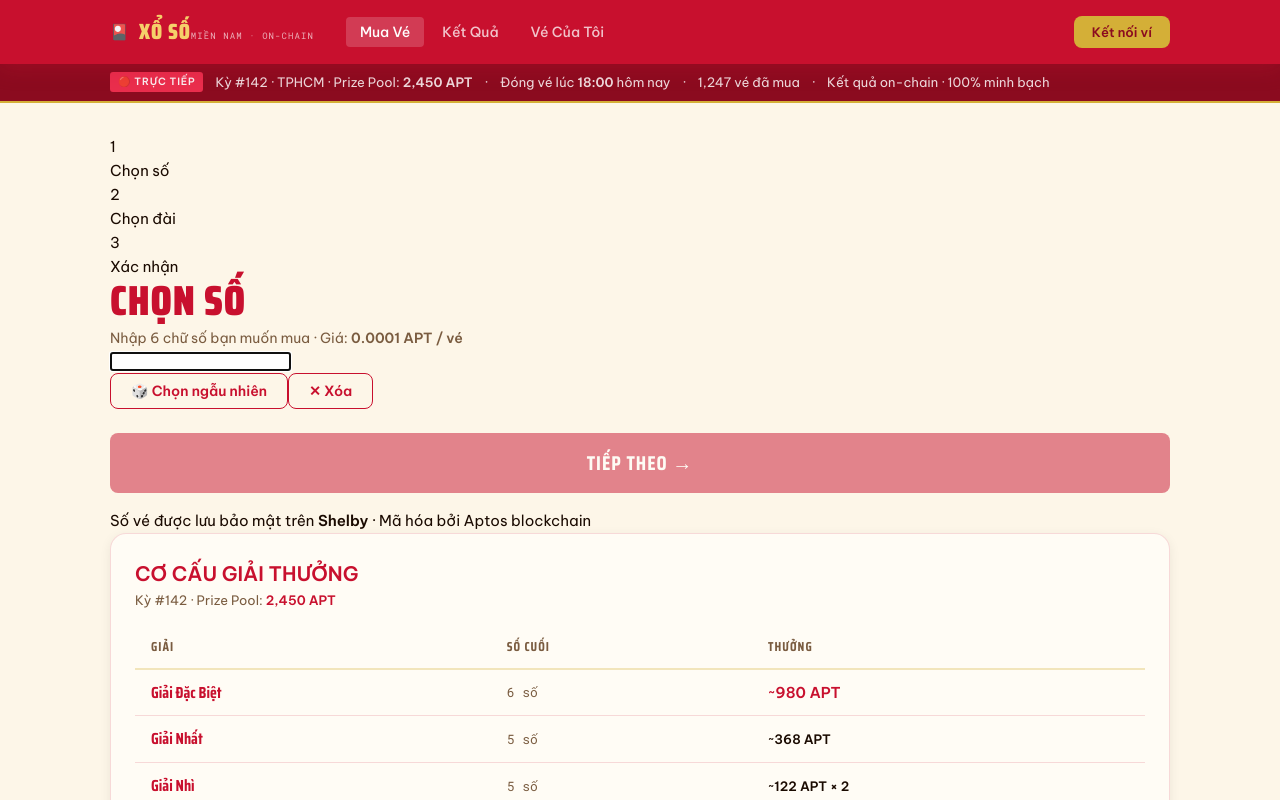
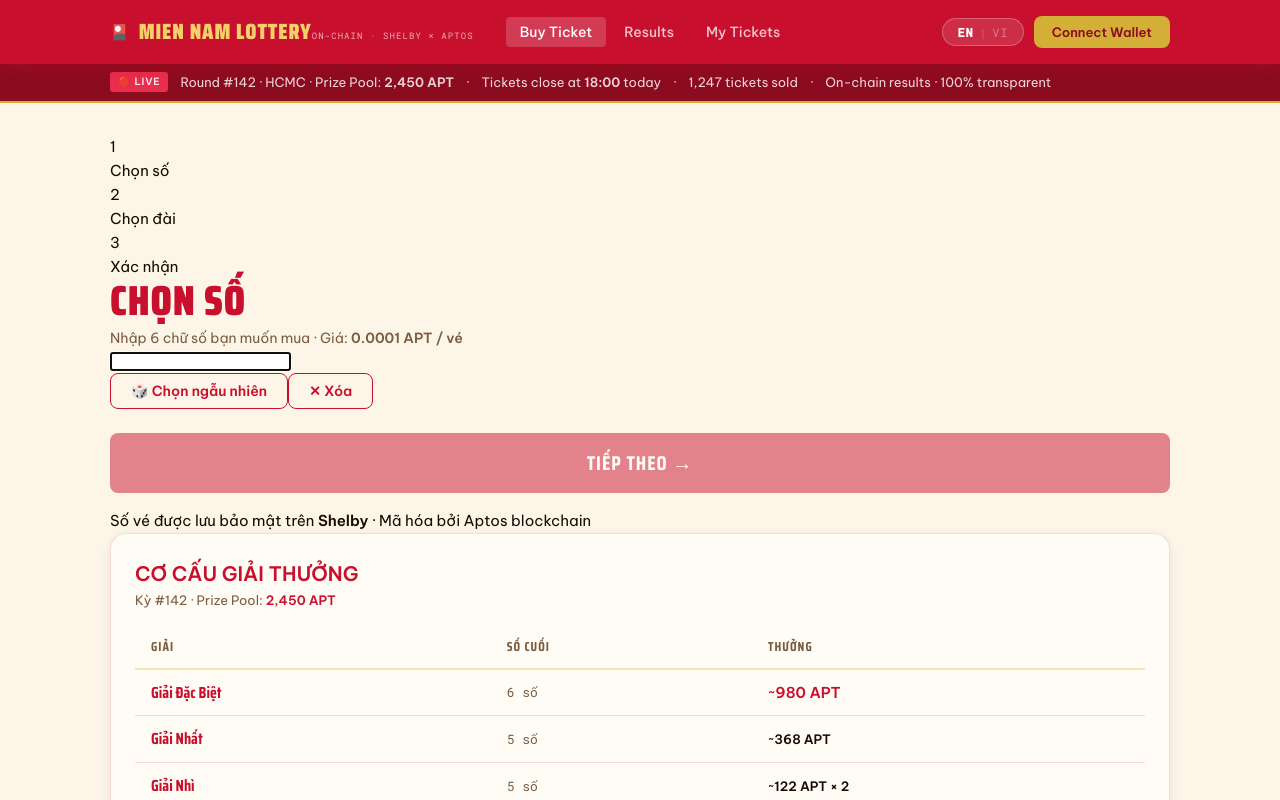
Before and after one commit to tranthanhtrucnh/xoso-onchain, a Next.js app in the folder frontend/: page / in a window 1280 px wide. Shown: the top 800 px of the page. Built offline with nearby package versions, Linux system fonts and the light colour scheme.

Commit message:
add EN/VI language toggle

```diff
--- a/frontend/src/App.tsx
+++ b/frontend/src/App.tsx
@@ -1,4 +1,5 @@
 import { useState } from "react";
+import { LangProvider, useLang } from "./i18n";
 import { MuaVePage } from "./components/MuaVePage";
 import { KetQuaPage } from "./components/KetQuaPage";
 import { VeCuaToiPage } from "./components/VeCuaToiPage";
@@ -7,12 +8,12 @@ import "./styles/globals.css";
 
 type Page = "mua-ve" | "ket-qua" | "ve-cua-toi" | "admin";
 
-export default function App() {
+function AppInner() {
   const [page, setPage] = useState<Page>("mua-ve");
   const [walletAddress, setWalletAddress] = useState<string | null>(null);
+  const { lang, t, toggleLang } = useLang();
 
   const connectWallet = async () => {
-    // Petra wallet (Aptos)
     if ((window as any).petra) {
       try {
         const response = await (window as any).petra.connect();
@@ -21,20 +22,21 @@ export default function App() {
         console.error("Wallet connect failed", e);
       }
     } else {
-      alert("Vui lòng cài Petra Wallet (aptos.dev/wallet)");
+      alert("Please install Petra Wallet at aptos.dev/wallet");
     }
   };
 
   return (
     <div className="app">
-      {/* Header */}
       <header className="header">
         <div className="header-inner">
           <div className="logo" onClick={() => setPage("mua-ve")}>
             <span className="logo-icon">🎴</span>
             <div className="logo-text">
-              <span className="logo-main">XỔ SỐ</span>
-              <span className="logo-sub">MIỀN NAM · ON-CHAIN</span>
+              <span className="logo-main">
+                {lang === "en" ? "MIEN NAM LOTTERY" : "XỔ SỐ MIỀN NAM"}
+              </span>
+              <span className="logo-sub">ON-CHAIN · SHELBY × APTOS</span>
             </div>
           </div>
 
@@ -45,12 +47,26 @@ export default function App() {
                 className={`nav-btn ${page === p ? "active" : ""}`}
                 onClick={() => setPage(p)}
               >
-                {{ "mua-ve": "Mua Vé", "ket-qua": "Kết Quả", "ve-cua-toi": "Vé Của Tôi", "admin": "Admin" }[p]}
+                {p === "mua-ve" ? t.nav_mua_ve
+                  : p === "ket-qua" ? t.nav_ket_qua
+                  : t.nav_ve_cua_toi}
               </button>
             ))}
           </nav>
 
-          <div className="wallet-area">
+          <div style={{ display: "flex", alignItems: "center", gap: 10 }}>
+            {/* Language Toggle */}
+            <button
+              onClick={toggleLang}
+              className="lang-toggle"
+              title={lang === "en" ? "Chuyen sang tieng Viet" : "Switch to English"}
+            >
+              <span className={lang === "en" ? "lang-active" : "lang-inactive"}>EN</span>
+              <span className="lang-divider">|</span>
+              <span className={lang === "vi" ? "lang-active" : "lang-inactive"}>VI</span>
+            </button>
+
+            {/* Wallet */}
             {walletAddress ? (
               <div className="wallet-connected">
                 <span className="wallet-dot" />
@@ -60,28 +76,27 @@ export default function App() {
               </div>
             ) : (
               <button className="connect-btn" onClick={connectWallet}>
-                Kết nối ví
+                {t.connect_wallet}
               </button>
             )}
           </div>
         </div>
       </header>
 
-      {/* Live ticker */}
+      {/* Ticker */}
       <div className="ticker">
         <div className="ticker-inner">
-          <span className="ticker-badge">🔴 TRỰC TIẾP</span>
-          <span className="ticker-item">Kỳ #142 · TPHCM · Prize Pool: <strong>2,450 APT</strong></span>
+          <span className="ticker-badge">🔴 {t.live}</span>
+          <span className="ticker-item">{t.ticker_ky} <strong>{t.ticker_prize}</strong></span>
           <span className="ticker-sep">·</span>
-          <span className="ticker-item">Đóng vé lúc <strong>18:00</strong> hôm nay</span>
+          <span className="ticker-item">{t.ticker_dong_ve} <strong>18:00</strong> {t.today}</span>
           <span className="ticker-sep">·</span>
-          <span className="ticker-item">1,247 vé đã mua</span>
+          <span className="ticker-item">1,247 {t.ticker_ve_da_mua}</span>
           <span className="ticker-sep">·</span>
-          <span className="ticker-item">Kết quả on-chain · 100% minh bạch</span>
+          <span className="ticker-item">{t.ticker_minh_bach}</span>
         </div>
       </div>
 
-      {/* Main */}
       <main className="main">
         {page === "mua-ve" && <MuaVePage walletAddress={walletAddress} onConnectWallet={connectWallet} />}
         {page === "ket-qua" && <KetQuaPage />}
@@ -89,16 +104,23 @@ export default function App() {
         {page === "admin" && <AdminPage />}
       </main>
 
-      {/* Footer */}
       <footer className="footer">
         <div className="footer-inner">
           <span>Powered by <strong>Shelby</strong> × <strong>Aptos</strong></span>
           <span className="footer-sep">·</span>
-          <span>Smart contract: <a href="#" className="footer-link">0x1234…abcd</a></span>
+          <span>{t.footer_contract} <a href="#" className="footer-link">0xaff0…412c</a></span>
           <span className="footer-sep">·</span>
-          <span>Randomness: Aptos VRF · Không thể can thiệp</span>
+          <span>{t.footer_random}</span>
         </div>
       </footer>
     </div>
   );
 }
+
+export default function App() {
+  return (
+    <LangProvider>
+      <AppInner />
+    </LangProvider>
+  );
+}
--- /dev/null
+++ b/frontend/src/i18n.tsx
@@ -0,0 +1,118 @@
+import { createContext, useContext, useState, ReactNode } from "react";
+
+type Lang = "vi" | "en";
+
+interface Translations {
+  nav_mua_ve: string; nav_ket_qua: string; nav_ve_cua_toi: string;
+  connect_wallet: string; live: string; ticker_ky: string;
+  ticker_prize: string; ticker_dong_ve: string; ticker_ve_da_mua: string;
+  ticker_minh_bach: string; chon_so_title: string; chon_so_sub: string;
+  chon_ngau_nhien: string; xoa: string; tiep_theo: string; quay_lai: string;
+  chon_dai: string; chon_dai_sub: string; xac_nhan: string; xac_nhan_sub: string;
+  so_da_chon: string; ky_quay: string; gia_ve: string; luu_tru: string;
+  ket_noi_vi: string; thanh_toan: string; mua_thanh_cong: string;
+  mua_thanh_cong_sub: string; mua_them: string; xem_ve: string;
+  so_da_mua: string; hint: string; co_cau_giai: string; giai: string;
+  so_cuoi: string; thuong: string; dam_bao: string; vrf_desc: string;
+  shelby_desc: string; onchain_desc: string; auto_desc: string;
+  ket_qua: string; ky_selector: string; xac_minh: string; verify_btn: string;
+  ve_cua_toi: string; win_banner: string; win_banner_sub: string;
+  nhan_thuong: string; shelby_note: string; no_wallet: string;
+  no_wallet_sub: string; footer_random: string; footer_contract: string; today: string;
+}
+
+const en: Translations = {
+  nav_mua_ve: "Buy Ticket", nav_ket_qua: "Results", nav_ve_cua_toi: "My Tickets",
+  connect_wallet: "Connect Wallet", live: "LIVE",
+  ticker_ky: "Round #142 · HCMC · Prize Pool:", ticker_prize: "2,450 APT",
+  ticker_dong_ve: "Tickets close at", ticker_ve_da_mua: "tickets sold",
+  ticker_minh_bach: "On-chain results · 100% transparent",
+  chon_so_title: "CHOOSE NUMBER",
+  chon_so_sub: "Enter 6 digits · Price:",
+  chon_ngau_nhien: "🎲 Random Pick", xoa: "✕ Clear",
+  tiep_theo: "NEXT →", quay_lai: "← Back",
+  chon_dai: "Choose Province", chon_dai_sub: "Selected number:",
+  xac_nhan: "Confirm", xac_nhan_sub: "Review your order before payment",
+  so_da_chon: "Selected number", ky_quay: "Draw round",
+  gia_ve: "Ticket price", luu_tru: "Storage",
+  ket_noi_vi: "Please connect your wallet to pay",
+  thanh_toan: "💳 PAY & BUY TICKET",
+  mua_thanh_cong: "Ticket Purchased!",
+  mua_thanh_cong_sub: "Your ticket is saved on-chain and on Shelby storage",
+  mua_them: "🎫 Buy more tickets", xem_ve: "📋 View my tickets",
+  so_da_mua: "PURCHASED NUMBER",
+  hint: "Ticket stored securely on Shelby · Verified by Aptos blockchain",
+  co_cau_giai: "PRIZE STRUCTURE", giai: "Prize", so_cuoi: "Last digits", thuong: "Reward",
+  dam_bao: "🔐 TRANSPARENCY GUARANTEE",
+  vrf_desc: "Verifiable randomness, no manipulation possible",
+  shelby_desc: "Decentralized tickets, immutable and permanent",
+  onchain_desc: "All transactions public on Aptos blockchain",
+  auto_desc: "Smart contract auto-sends winnings instantly",
+  ket_qua: "Results", ky_selector: "Draw Rounds",
+  xac_minh: "🔐 Verify Result", verify_btn: "🔍 View on Aptos Explorer",
+  ve_cua_toi: "My Tickets",
+  win_banner: "🎉 You have unclaimed winning tickets!",
+  win_banner_sub: "Smart contract is ready to transfer your winnings",
+  nhan_thuong: "💰 Claim Prize",
+  shelby_note: "All tickets stored on Shelby decentralized storage · Immutable · Permanent.",
+  no_wallet: "Connect wallet to view tickets",
+  no_wallet_sub: "Please connect Petra Wallet to view your purchased tickets",
+  footer_random: "Randomness: Aptos VRF · Tamper-proof",
+  footer_contract: "Smart contract:", today: "today",
+};
+
+const vi: Translations = {
+  nav_mua_ve: "Mua Vé", nav_ket_qua: "Kết Quả", nav_ve_cua_toi: "Vé Của Tôi",
+  connect_wallet: "Kết nối ví", live: "TRỰC TIẾP",
+  ticker_ky: "Kỳ #142 · TPHCM · Prize Pool:", ticker_prize: "2,450 APT",
+  ticker_dong_ve: "Đóng vé lúc", ticker_ve_da_mua: "vé đã mua",
+  ticker_minh_bach: "Kết quả on-chain · 100% minh bạch",
+  chon_so_title: "CHỌN SỐ",
+  chon_so_sub: "Nhập 6 chữ số · Giá:",
+  chon_ngau_nhien: "🎲 Chọn ngẫu nhiên", xoa: "✕ Xóa",
+  tiep_theo: "TIẾP THEO →", quay_lai: "← Quay lại",
+  chon_dai: "Chọn đài", chon_dai_sub: "Số đã chọn:",
+  xac_nhan: "Xác nhận", xac_nhan_sub: "Kiểm tra lại trước khi thanh toán",
+  so_da_chon: "Số đã chọn", ky_quay: "Kỳ quay",
+  gia_ve: "Giá vé", luu_tru: "Lưu trữ",
+  ket_noi_vi: "Bạn cần kết nối ví để thanh toán",
+  thanh_toan: "💳 THANH TOÁN & MUA VÉ",
+  mua_thanh_cong: "Mua vé thành công!",
+  mua_thanh_cong_sub: "Vé của bạn đã được lưu on-chain và Shelby storage",
+  mua_them: "🎫 Mua thêm vé", xem_ve: "📋 Xem vé của tôi",
+  so_da_mua: "SỐ ĐÃ MUA",
+  hint: "Số vé lưu bảo mật trên Shelby · Mã hóa bởi Aptos blockchain",
+  co_cau_giai: "CƠ CẤU GIẢI THƯỞNG", giai: "Giải", so_cuoi: "Số cuối", thuong: "Thưởng",
+  dam_bao: "🔐 ĐẢM BẢO MINH BẠCH",
+  vrf_desc: "Số ngẫu nhiên xác minh được, không ai can thiệp",
+  shelby_desc: "Vé phi tập trung, không mất, không sửa",
+  onchain_desc: "Mọi giao dịch công khai trên Aptos blockchain",
+  auto_desc: "Smart contract tự gửi tiền, không cần đến nhận",
+  ket_qua: "Kết Quả", ky_selector: "Kỳ quay",
+  xac_minh: "🔐 Xác minh kết quả", verify_btn: "🔍 Verify trên Aptos Explorer",
+  ve_cua_toi: "Vé Của Tôi",
+  win_banner: "🎉 Bạn có vé trúng thưởng chưa nhận!",
+  win_banner_sub: "Smart contract sẵn sàng chuyển tiền cho bạn",
+  nhan_thuong: "💰 Nhận thưởng",
+  shelby_note: "Tất cả vé lưu trên Shelby · Không thể xóa hay sửa · Vĩnh viễn.",
+  no_wallet: "Kết nối ví để xem vé",
+  no_wallet_sub: "Bạn cần kết nối Petra Wallet để xem danh sách vé đã mua",
+  footer_random: "Randomness: Aptos VRF · Không thể can thiệp",
+  footer_contract: "Smart contract:", today: "hôm nay",
+};
+
+interface LangContextType { lang: Lang; t: Translations; toggleLang: () => void; }
+
+const LangContext = createContext<LangContextType>({ lang: "en", t: en, toggleLang: () => {} });
+
+export function LangProvider({ children }: { children: ReactNode }) {
+  const [lang, setLang] = useState<Lang>("en"); // Default: English
+  const toggleLang = () => setLang(l => l === "en" ? "vi" : "en");
+  return (
+    <LangContext.Provider value={{ lang, t: lang === "en" ? en : vi, toggleLang }}>
+      {children}
+    </LangContext.Provider>
+  );
+}
+
+export const useLang = () => useContext(LangContext);
--- a/frontend/src/styles/globals.css
+++ b/frontend/src/styles/globals.css
@@ -73,3 +73,45 @@ button{cursor:pointer;font-family:inherit}
 .gap-8{gap:8px}.gap-12{gap:12px}.gap-16{gap:16px}
 .mt-8{margin-top:8px}.mt-16{margin-top:16px}.mt-24{margin-top:24px}
 .mb-8{margin-bottom:8px}.mb-16{margin-bottom:16px}
+/* ============================================
+   LANGUAGE TOGGLE - append to globals.css
+   ============================================ */
+.lang-toggle {
+  background: rgba(255,255,255,0.12);
+  border: 1px solid rgba(255,255,255,0.25);
+  border-radius: 20px;
+  padding: 5px 14px;
+  display: flex;
+  align-items: center;
+  gap: 6px;
+  cursor: pointer;
+  transition: all 0.2s;
+  flex-shrink: 0;
+}
+.lang-toggle:hover {
+  background: rgba(255,255,255,0.22);
+  border-color: rgba(255,255,255,0.4);
+}
+.lang-active {
+  color: #fff;
+  font-weight: 700;
+  font-size: 12px;
+  font-family: var(--font-mono);
+  letter-spacing: 0.08em;
+}
+.lang-inactive {
+  color: rgba(255,255,255,0.35);
+  font-weight: 400;
+  font-size: 12px;
+  font-family: var(--font-mono);
+  letter-spacing: 0.08em;
+  transition: color 0.2s;
+}
+.lang-toggle:hover .lang-inactive {
+  color: rgba(255,255,255,0.6);
+}
+.lang-divider {
+  color: rgba(255,255,255,0.25);
+  font-size: 11px;
+  font-family: var(--font-mono);
+}
```
